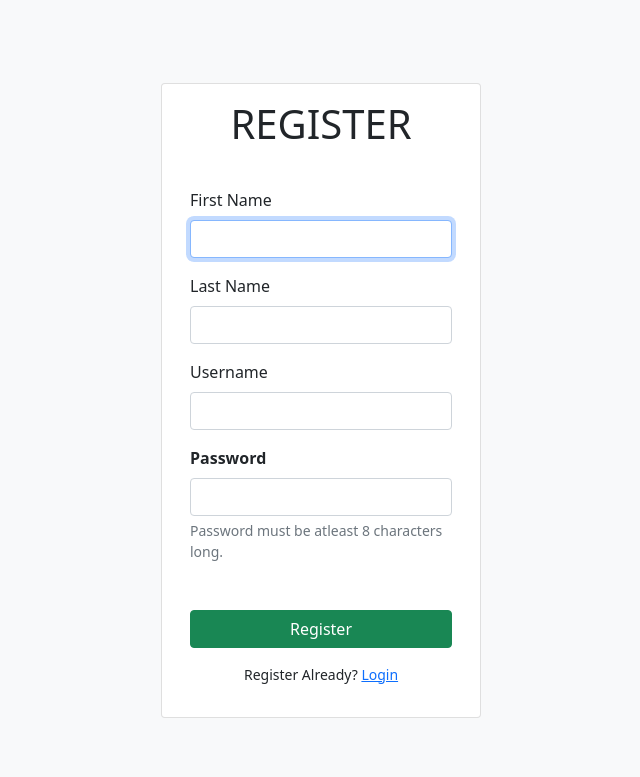
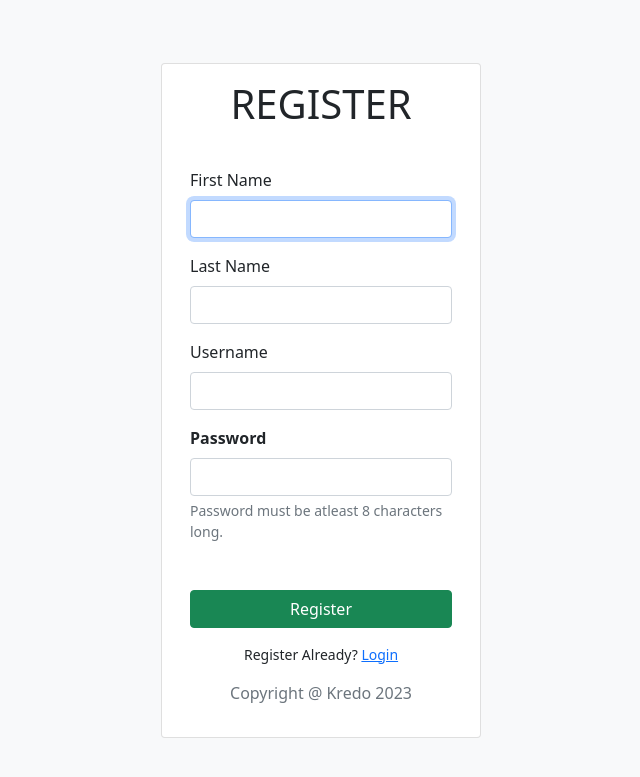
Before and after one commit to yumeR07/the-company, a PHP site: page /register.php in a window 1280 px wide. Shown: the top 777 px of the page, without its empty margins (319-959 px from the left). Run offline with PHP 8.4, Linux system fonts and the light colour scheme; some libraries are stand-ins or nearby versions.

Commit message:
This is second upload with changed in register.php

```diff
--- a/views/register.php
+++ b/views/register.php
@@ -44,6 +44,7 @@
             </form>
 
           <p class="small mt-3 text-center">Register Already? <a href="login.php">Login</a></p>
+          <p class="text-center text-muted">Copyright @ Kredo 2023</p>
       </div>
   </div>
 </div>
```
